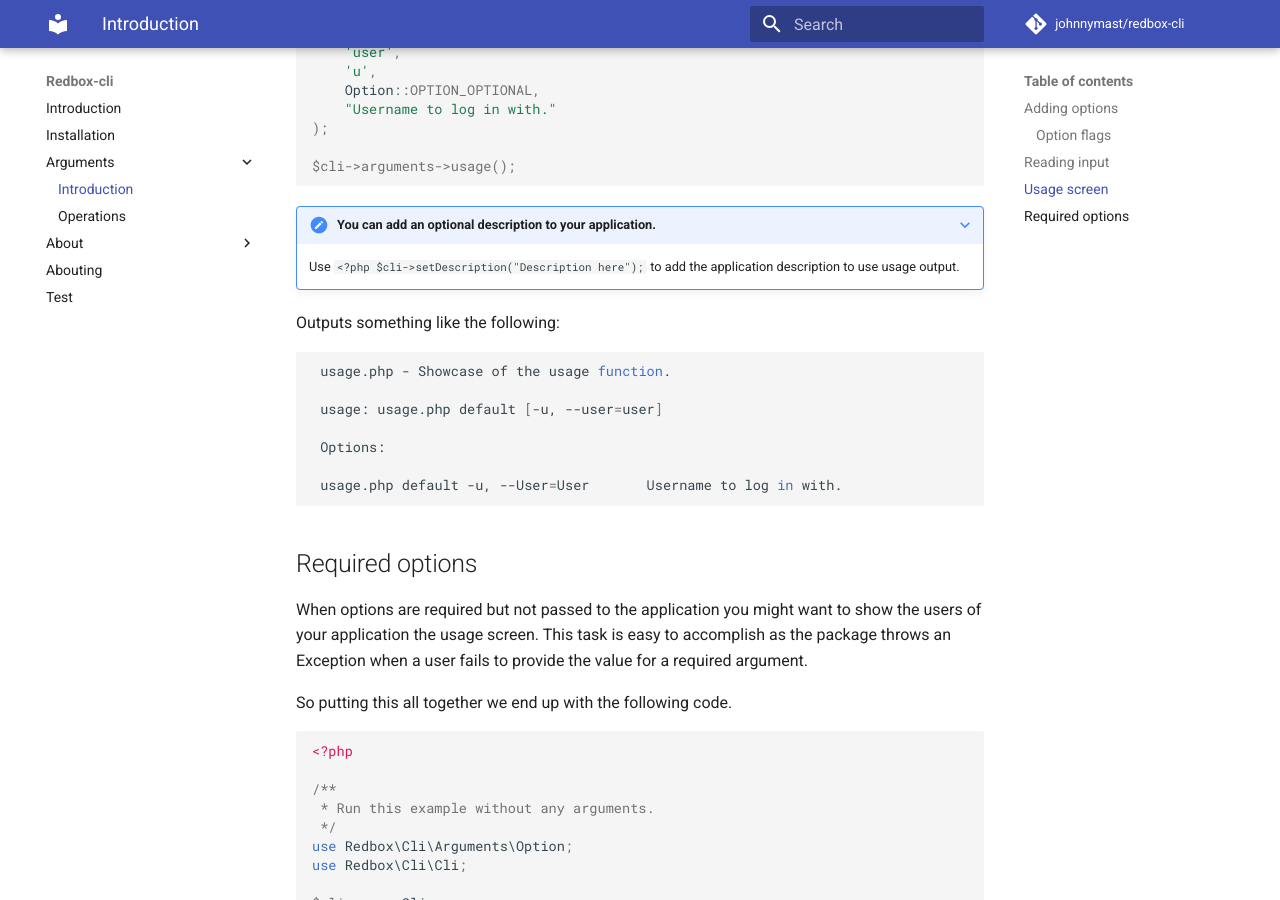
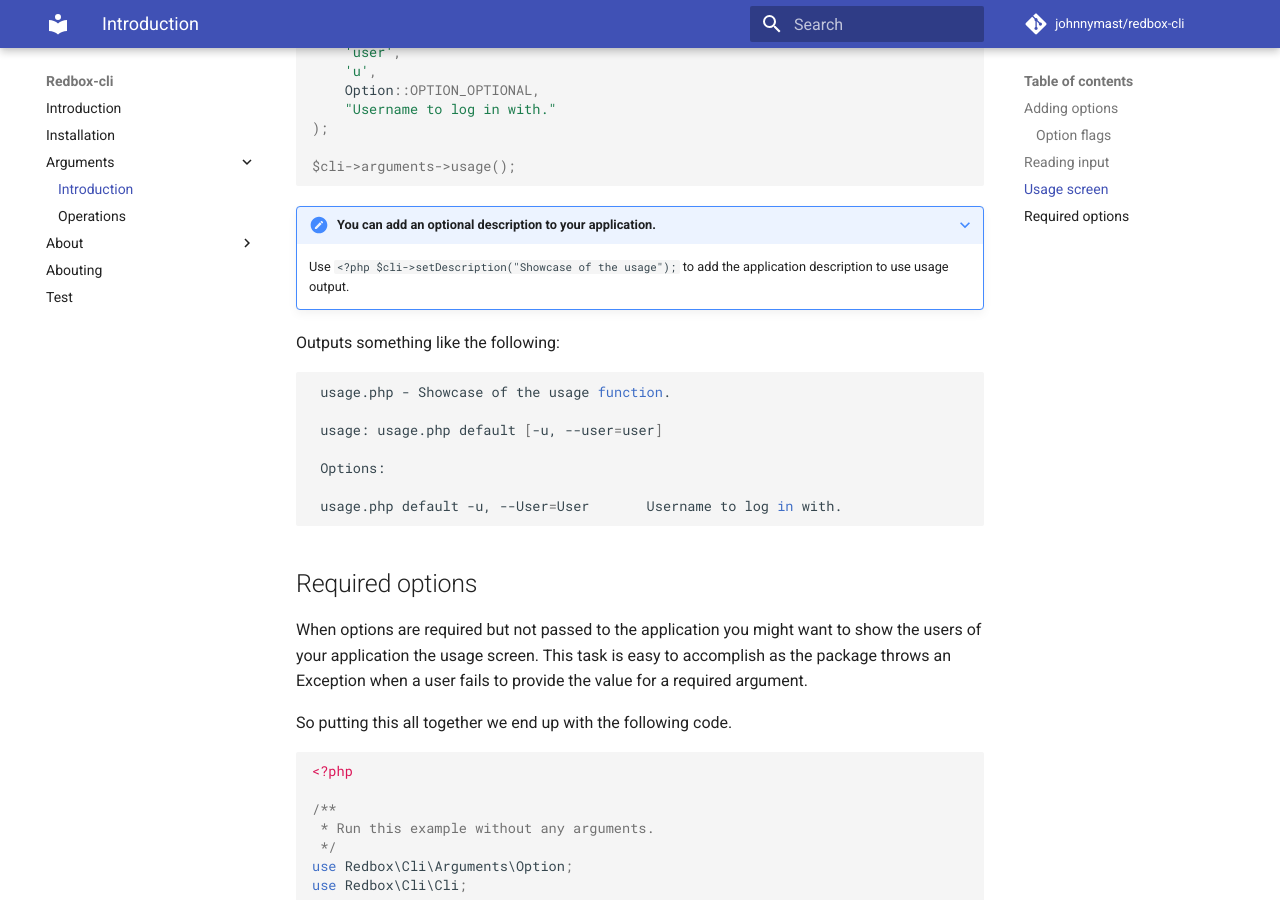
Before and after one commit to johnnymast/redbox-cli, an MkDocs documentation site: the page built from docs/arguments/introduction.md, in a window 1280 px wide and 900 px high, scrolled down 2459 px. Built offline with MkDocs 1.6.1 and Material for MkDocs 9.7.7, drawn with Linux system fonts in a browser that asks for light colours; comment, search, counter and statistics services are not loaded.

````diff
--- a/docs/arguments/introduction.md
+++ b/docs/arguments/introduction.md
@@ -123,7 +123,7 @@ $cli->arguments->usage();
 ```
 ???+ note "You can add an optional description to your application."
 
-    Use ```<?php $cli->setDescription("Description here");``` to add the application description to use usage output.
+    Use ```<?php $cli->setDescription("Showcase of the usage");``` to add the application description to use usage output.
 
 Outputs something like the following:
 
````
